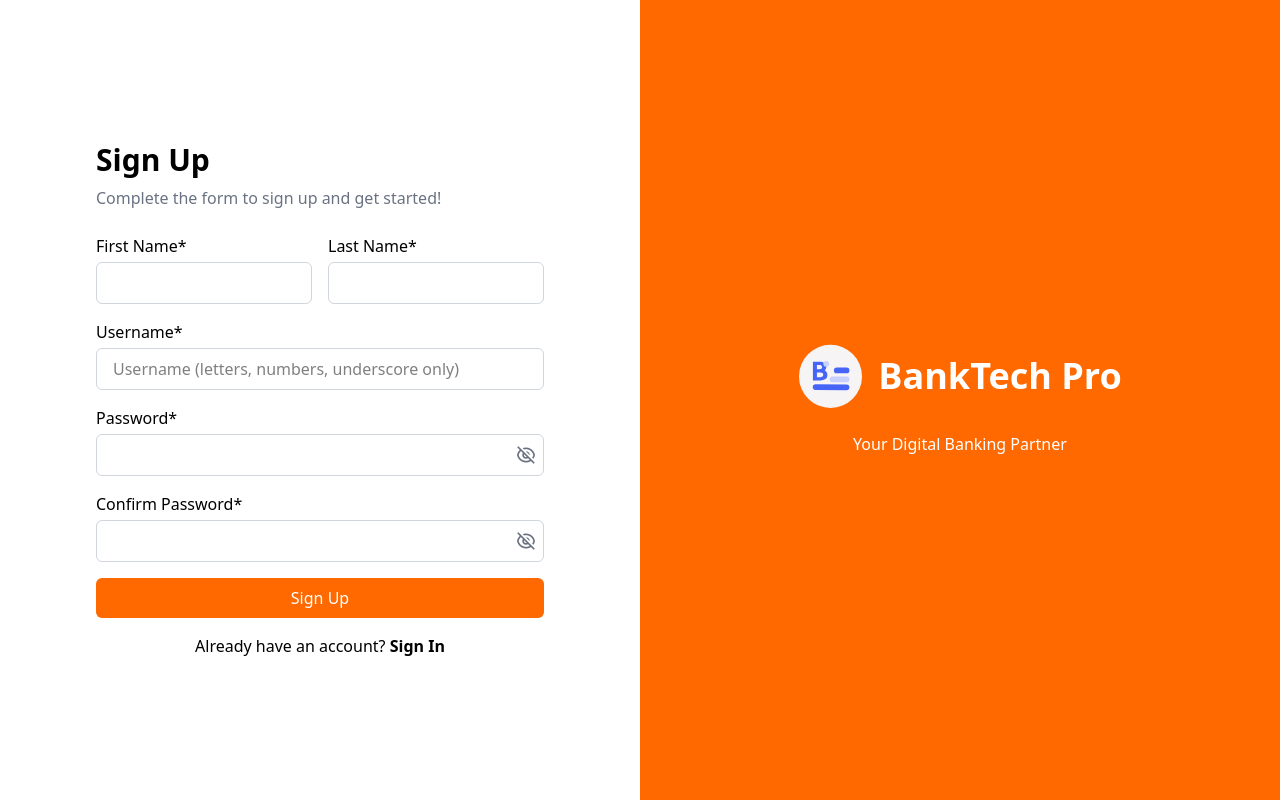
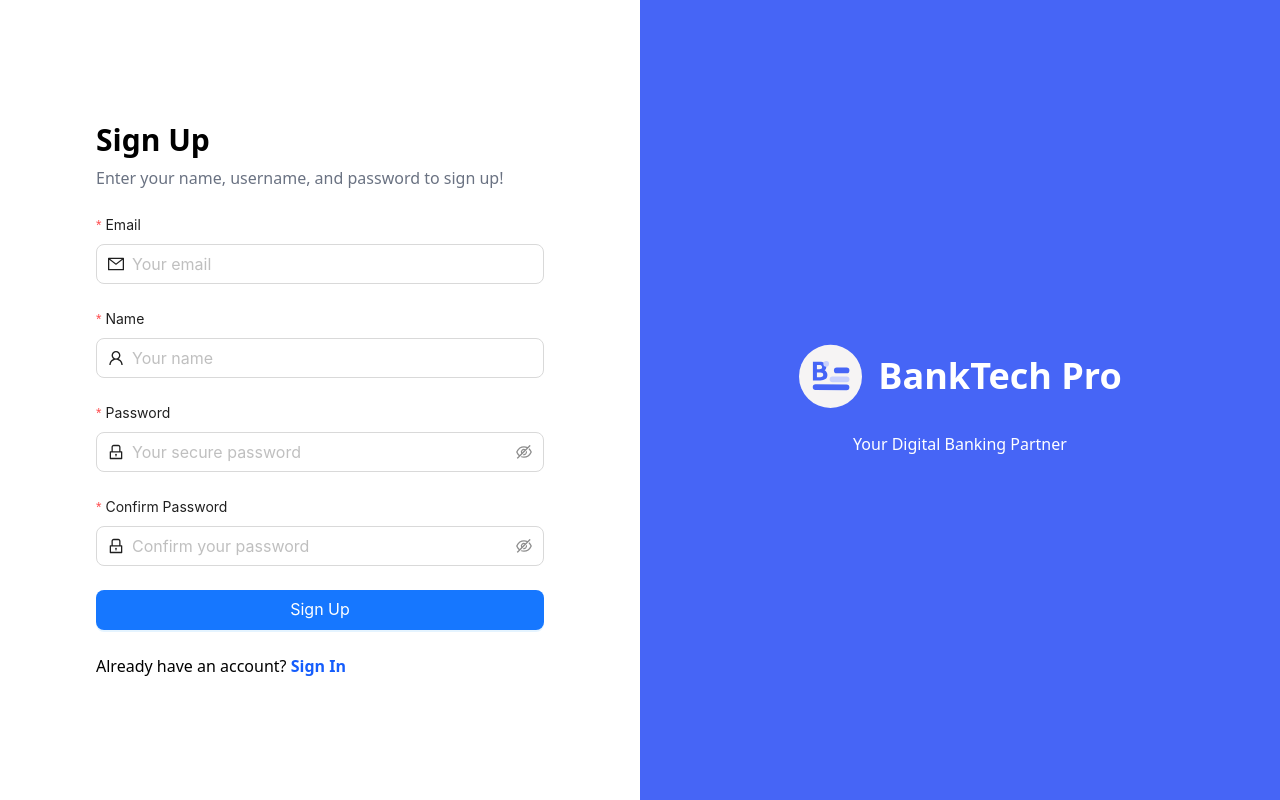
Before and after one commit to alfrendo-silalahi/banktech-pro, a React (Vite) app: page /signup in a window 1280 px wide. Built offline with nearby package versions, Linux system fonts and the light colour scheme; no server answers.

Commit message:
fix signin & signup

```diff
--- a/src/components/SignInForm.jsx
+++ b/src/components/SignInForm.jsx
@@ -1,6 +1,11 @@
 import { useState } from "react";
 import { Form, Input, Button, message } from "antd";
-import { UserOutlined, LockOutlined, LoadingOutlined } from "@ant-design/icons";
+import {
+  UserOutlined,
+  LockOutlined,
+  LoadingOutlined,
+  MailOutlined,
+} from "@ant-design/icons";
 import { useAuth } from "../context/AuthProvider";
 import { useActivity } from "../context/ActivityProvider";
 import { signInUser } from "../firebase/auth";
@@ -14,20 +19,27 @@ export default function SignInForm() {
   const onFinish = async (values) => {
     try {
       setLoading(true);
-      logActivity('login_attempt', 'auth', { username: values.username });
+      // logActivity("login_attempt", "auth", { username: values.username });
 
-      const result = await signInUser(values.username, values.password);
+      // Sign in with Firebase
+      const result = await signInUser(values.email, values.password);
 
       if (result.success) {
-        logActivity('login_success', 'auth', { username: values.username });
-        login(result.user);
+        // logActivity("login_success", "auth", { username: values.username });
+        login(result.user.accessToken);
         message.success("Sign in successful!");
       } else {
-        logActivity('login_failed', 'auth', { username: values.username, error: result.error });
+        // logActivity("login_failed", "auth", {
+        //   username: values.username,
+        //   error: result.error,
+        // });
         throw new Error(result.error);
       }
     } catch (err) {
-      logActivity('login_error', 'auth', { username: values.username, error: err.message });
+      // logActivity("login_error", "auth", {
+      //   username: values.username,
+      //   error: err.message,
+      // });
       form.resetFields();
       message.error(err.message || "Sign In Failed!");
     } finally {
@@ -43,16 +55,25 @@ export default function SignInForm() {
       onFinish={onFinish}
       requiredMark
     >
-      {/* Username */}
+      {/* Email */}
       <Form.Item
-        label="Username"
-        name="username"
-        rules={[{ required: true, message: "Username is required" }]}
+        label="Email"
+        name="email"
+        rules={[
+          {
+            required: true,
+            message: "Password is required",
+          },
+          {
+            type: "email",
+            message: "Invalid email format",
+          },
+        ]}
       >
         <Input
           size="large"
-          prefix={<UserOutlined className="mr-1" />}
-          placeholder="Your username"
+          placeholder="Your email"
+          prefix={<MailOutlined className="mr-1" />}
         />
       </Form.Item>
 
--- a/src/components/SignUpForm.jsx
+++ b/src/components/SignUpForm.jsx
@@ -1,6 +1,11 @@
 import { useState } from "react";
 import { Form, Input, Button, message } from "antd";
-import { UserOutlined, LockOutlined, LoadingOutlined } from "@ant-design/icons";
+import {
+  UserOutlined,
+  LockOutlined,
+  LoadingOutlined,
+  MailOutlined,
+} from "@ant-design/icons";
 import { useAuth } from "../context/AuthProvider";
 import { useActivity } from "../context/ActivityProvider";
 import { registerUser } from "../firebase/auth";
@@ -14,28 +19,35 @@ export default function SignUpForm() {
   const onFinish = async (values) => {
     try {
       setLoading(true);
-      logActivity('signup_attempt', 'auth', { username: values.username });
+      logActivity("signup_attempt", "auth", { username: values.username });
 
       const result = await registerUser(
-        values.username,
-        values.password,
-        values.firstName,
-        values.lastName
+        values.email,
+        values.name,
+        values.password
       );
 
       if (result.success) {
-        logActivity('signup_success', 'auth', {
+        logActivity("signup_success", "auth", {
           username: values.username,
-          accountNumber: result.accountNumber
+          accountNumber: result.accountNumber,
         });
-        login(result.user);
-        message.success(`Account created! Your account number: ${result.accountNumber}`);
+        login(result.user.token);
+        message.success(
+          `Account created! Your account number: ${result.accountNumber}`
+        );
       } else {
-        logActivity('signup_failed', 'auth', { username: values.username, error: result.error });
+        logActivity("signup_failed", "auth", {
+          username: values.username,
+          error: result.error,
+        });
         throw new Error(result.error);
       }
     } catch (err) {
-      logActivity('signup_error', 'auth', { username: values.username, error: err.message });
+      logActivity("signup_error", "auth", {
+        username: values.username,
+        error: err.message,
+      });
       message.error(err.message || "Sign Up Failed!");
     } finally {
       setLoading(false);
@@ -50,46 +62,38 @@ export default function SignUpForm() {
       onFinish={onFinish}
       requiredMark
     >
-      {/* First Name */}
+      {/* Email */}
       <Form.Item
-        label="First Name"
-        name="firstName"
-        rules={[{ required: true, message: "First name is required" }]}
+        label="Email"
+        name="email"
+        rules={[
+          {
+            required: true,
+            message: "Password is required",
+          },
+          {
+            type: "email",
+            message: "Invalid email format",
+          },
+        ]}
+      >
+        <Input
+          size="large"
+          placeholder="Your email"
+          prefix={<MailOutlined className="mr-1" />}
+        />
+      </Form.Item>
+
+      {/* Name */}
+      <Form.Item
+        label="Name"
+        name="name"
+        rules={[{ required: true, message: "Name is required" }]}
       >
         <Input
           size="large"
           prefix={<UserOutlined className="mr-1" />}
-          placeholder="Your first name"
-        />
-      </Form.Item>
-
-      {/* Last Name */}
-      <Form.Item
-        label="Last Name"
-        name="lastName"
-        rules={[{ required: true, message: "Last name is required" }]}
-      >
-        <Input
-          size="large"
-          prefix={<UserOutlined className="mr-1" />}
-          placeholder="Your last name"
-        />
-      </Form.Item>
-
-      {/* Username */}
-      <Form.Item
-        label="Username"
-        name="username"
-        rules={[
-          { required: true, message: "Username is required" },
-          { min: 3, message: "Username must be at least 3 characters" },
-          { pattern: /^[a-zA-Z0-9_]+$/, message: "Username can only contain letters, numbers, and underscores" }
-        ]}
-      >
-        <Input
-          size="large"
-          prefix={<UserOutlined className="mr-1" />}
-          placeholder="Your username"
+          placeholder="Your name"
         />
       </Form.Item>
 
@@ -99,7 +103,7 @@ export default function SignUpForm() {
         name="password"
         rules={[
           { required: true, message: "Password is required" },
-          { min: 6, message: "Password must be at least 6 characters" }
+          { min: 6, message: "Password must be at least 6 characters" },
         ]}
       >
         <Input.Password
@@ -113,15 +117,15 @@ export default function SignUpForm() {
       <Form.Item
         label="Confirm Password"
         name="confirmPassword"
-        dependencies={['password']}
+        dependencies={["password"]}
         rules={[
           { required: true, message: "Please confirm your password" },
           ({ getFieldValue }) => ({
             validator(_, value) {
-              if (!value || getFieldValue('password') === value) {
+              if (!value || getFieldValue("password") === value) {
                 return Promise.resolve();
               }
-              return Promise.reject(new Error('Passwords do not match!'));
+              return Promise.reject(new Error("Passwords do not match!"));
             },
           }),
         ]}
--- a/src/context/ActivityProvider.jsx
+++ b/src/context/ActivityProvider.jsx
@@ -1,6 +1,6 @@
 // Activity Logger Context Provider
-import { createContext, useContext } from 'react';
-import { useActivityTracker } from '../hooks/useActivityTracker';
+import { createContext, useContext } from "react";
+import { useActivityTracker } from "../hooks/useActivityTracker";
 
 const ActivityContext = createContext();
 
@@ -17,7 +17,7 @@ export function ActivityProvider({ children }) {
 export function useActivity() {
   const context = useContext(ActivityContext);
   if (!context) {
-    throw new Error('useActivity must be used within an ActivityProvider');
+    throw new Error("useActivity must be used within an ActivityProvider");
   }
   return context;
 }
--- a/src/pages/SignIn.jsx
+++ b/src/pages/SignIn.jsx
@@ -8,14 +8,14 @@ export default function SignIn() {
         <div className="max-w-md w-full">
           <h2 className="text-3xl font-bold mb-2">Sign In</h2>
           <p className="text-gray-500 mb-6">
-            Enter your username and password to sign in!
+            Enter your email and password to sign in!
           </p>
           <SignInForm />
           <p className="mt-4">
             Don’t have an account?{" "}
             <span
               className="font-semibold cursor-pointer text-blue-600 hover:text-blue-800"
-              onClick={() => window.location.href = '/signup'}
+              onClick={() => (window.location.href = "/signup")}
             >
               Sign Up
             </span>
--- a/src/pages/SignUp.jsx
+++ b/src/pages/SignUp.jsx
@@ -1,5 +1,6 @@
-import React, { useState } from "react";
+import { useState } from "react";
 import { useNavigate } from "react-router";
+import SignUpForm from "../components/SignUpForm";
 import { useAuth } from "../context/AuthProvider";
 import { useActivity } from "../context/ActivityProvider";
 import { registerUser } from "../firebase/auth";
@@ -25,16 +26,21 @@ export default function SignUp() {
     setError("");
 
     const usernameRegex = /^[a-zA-Z0-9_]{3,}$/;
-    const passwordRegex = /^(?=.*[a-z])(?=.*[A-Z])(?=.*\d)(?=.*[@$!%*#?&])[^\s]{8,}$/;
+    const passwordRegex =
+      /^(?=.*[a-z])(?=.*[A-Z])(?=.*\d)(?=.*[@$!%*#?&])[^\s]{8,}$/;
 
     if (!usernameRegex.test(username)) {
-      alert("Username harus minimal 3 karakter dan hanya boleh huruf, angka, dan underscore");
+      alert(
+        "Username harus minimal 3 karakter dan hanya boleh huruf, angka, dan underscore"
+      );
       setLoading(false);
       return;
     }
 
     if (!passwordRegex.test(password)) {
-      alert("Password harus minimal 8 karakter dan mengandung huruf besar, kecil, angka, dan simbol");
+      alert(
+        "Password harus minimal 8 karakter dan mengandung huruf besar, kecil, angka, dan simbol"
+      );
       setLoading(false);
       return;
     }
@@ -45,15 +51,18 @@ export default function SignUp() {
       return;
     }
 
-    logActivity('signup_attempt', 'auth', { username });
+    logActivity("signup_attempt", "auth", { username });
 
     const result = await registerUser(username, password, firstName, lastName);
     if (result.success) {
-      logActivity('signup_success', 'auth', { username, accountNumber: result.accountNumber });
+      logActivity("signup_success", "auth", {
+        username,
+        accountNumber: result.accountNumber,
+      });
       alert(`Registrasi berhasil! Account Number: ${result.accountNumber}`);
       login(result.user);
     } else {
-      logActivity('signup_failed', 'auth', { username, error: result.error });
+      logActivity("signup_failed", "auth", { username, error: result.error });
       setError(result.error || "Gagal registrasi. Coba lagi.");
     }
 
@@ -61,101 +70,137 @@ export default function SignUp() {
   };
 
   return (
+    // <div className="flex min-h-screen">
+    //   {/* Left Side - Form */}
+    //   <div className="w-full md:w-1/2 flex flex-col justify-center items-center px-8">
+    //     <div className="max-w-md w-full">
+    //       <h2 className="text-3xl font-bold mb-2">Sign Up</h2>
+    //       <p className="text-gray-500 mb-6">
+    //         Complete the form to sign up and get started!
+    //       </p>
+
+    //       <form onSubmit={handleSubmit} className="space-y-4">
+    //         <div className="flex gap-4">
+    //           <div className="w-1/2">
+    //             <label className="block mb-1 font-medium">First Name*</label>
+    //             <input
+    //               type="text"
+    //               value={firstName}
+    //               onChange={(e) => setFirstName(e.target.value)}
+    //               required
+    //               className="w-full px-4 py-2 rounded-md border border-gray-300 focus:outline-none focus:ring-2 focus:ring-orange-500"
+    //             />
+    //           </div>
+    //           <div className="w-1/2">
+    //             <label className="block mb-1 font-medium">Last Name*</label>
+    //             <input
+    //               type="text"
+    //               value={lastName}
+    //               onChange={(e) => setLastName(e.target.value)}
+    //               required
+    //               className="w-full px-4 py-2 rounded-md border border-gray-300 focus:outline-none focus:ring-2 focus:ring-orange-500"
+    //             />
+    //           </div>
+    //         </div>
+
+    //         <div>
+    //           <label className="block mb-1 font-medium">Username*</label>
+    //           <input
+    //             type="text"
+    //             value={username}
+    //             onChange={(e) => setUsername(e.target.value)}
+    //             required
+    //             placeholder="Username (letters, numbers, underscore only)"
+    //             className="w-full px-4 py-2 rounded-md border border-gray-300 focus:outline-none focus:ring-2 focus:ring-orange-500"
+    //           />
+    //         </div>
+
+    //         <div className="relative">
+    //           <label className="block mb-1 font-medium">Password*</label>
+    //           <input
+    //             type={showPassword ? "text" : "password"}
+    //             value={password}
+    //             onChange={(e) => setPassword(e.target.value)}
+    //             required
+    //             className="w-full px-4 py-2 rounded-md border border-gray-300 focus:outline-none focus:ring-2 focus:ring-orange-500 pr-10"
+    //           />
+    //           <button
+    //             type="button"
+    //             onClick={() => setShowPassword(!showPassword)}
+    //             className="absolute right-2 top-[35px] text-gray-500 text-xl"
+    //           >
+    //             <i className={showPassword ? "ri-eye-line" : "ri-eye-off-line"}></i>
+    //           </button>
+    //         </div>
+
+    //         <div className="relative">
+    //           <label className="block mb-1 font-medium">Confirm Password*</label>
+    //           <input
+    //             type={showConfirmPassword ? "text" : "password"}
+    //             value={confirmPassword}
+    //             onChange={(e) => setConfirmPassword(e.target.value)}
+    //             required
+    //             className="w-full px-4 py-2 rounded-md border border-gray-300 focus:outline-none focus:ring-2 focus:ring-orange-500 pr-10"
+    //           />
+    //           <button
+    //             type="button"
+    //             onClick={() => setShowConfirmPassword(!showConfirmPassword)}
+    //             className="absolute right-2 top-[35px] text-gray-500 text-xl"
+    //           >
+    //             <i className={showConfirmPassword ? "ri-eye-line" : "ri-eye-off-line"}></i>
+    //           </button>
+    //         </div>
+
+    //         <button
+    //           type="submit"
+    //           disabled={loading}
+    //           className="w-full bg-orange-500 text-white py-2 rounded-md hover:bg-orange-600 transition"
+    //         >
+    //           {loading ? "Registering..." : "Sign Up"}
+    //         </button>
+    //       </form>
+
+    //       <p className="mt-4 text-center">
+    //         Already have an account?{" "}
+    //         <span
+    //           className="font-semibold cursor-pointer text-black"
+    //           onClick={() => navigate("/signin")}
+    //         >
+    //           Sign In
+    //         </span>
+    //       </p>
+    //     </div>
+    //   </div>
+
+    //   {/* Right Side - Branding */}
+    //   <div className="hidden md:flex w-1/2 bg-orange-500 text-white flex-col justify-center items-center">
+    //     <div className="flex flex-col items-center">
+    //       <div className="flex items-center gap-4 mb-4">
+    //         <img
+    //           src="src/assets/LOGO.svg"
+    //           alt="logo"
+    //           className="h-16 w-16 object-contain"
+    //         />
+    //         <h1 className="text-4xl font-bold">BankTech Pro</h1>
+    //       </div>
+    //       <p className="text-center mt-2 px-8">Your Digital Banking Partner</p>
+    //     </div>
+    //   </div>
+    // </div>
     <div className="flex min-h-screen">
       {/* Left Side - Form */}
       <div className="w-full md:w-1/2 flex flex-col justify-center items-center px-8">
         <div className="max-w-md w-full">
           <h2 className="text-3xl font-bold mb-2">Sign Up</h2>
           <p className="text-gray-500 mb-6">
-            Complete the form to sign up and get started!
+            Enter your name, username, and password to sign up!
           </p>
-
-          <form onSubmit={handleSubmit} className="space-y-4">
-            <div className="flex gap-4">
-              <div className="w-1/2">
-                <label className="block mb-1 font-medium">First Name*</label>
-                <input
-                  type="text"
-                  value={firstName}
-                  onChange={(e) => setFirstName(e.target.value)}
-                  required
-                  className="w-full px-4 py-2 rounded-md border border-gray-300 focus:outline-none focus:ring-2 focus:ring-orange-500"
-                />
-              </div>
-              <div className="w-1/2">
-                <label className="block mb-1 font-medium">Last Name*</label>
-                <input
-                  type="text"
-                  value={lastName}
-                  onChange={(e) => setLastName(e.target.value)}
-                  required
-                  className="w-full px-4 py-2 rounded-md border border-gray-300 focus:outline-none focus:ring-2 focus:ring-orange-500"
-                />
-              </div>
-            </div>
-
-            <div>
-              <label className="block mb-1 font-medium">Username*</label>
-              <input
-                type="text"
-                value={username}
-                onChange={(e) => setUsername(e.target.value)}
-                required
-                placeholder="Username (letters, numbers, underscore only)"
-                className="w-full px-4 py-2 rounded-md border border-gray-300 focus:outline-none focus:ring-2 focus:ring-orange-500"
-              />
-            </div>
-
-            <div className="relative">
-              <label className="block mb-1 font-medium">Password*</label>
-              <input
-                type={showPassword ? "text" : "password"}
-                value={password}
-                onChange={(e) => setPassword(e.target.value)}
-                required
-                className="w-full px-4 py-2 rounded-md border border-gray-300 focus:outline-none focus:ring-2 focus:ring-orange-500 pr-10"
-              />
-              <button
-                type="button"
-                onClick={() => setShowPassword(!showPassword)}
-                className="absolute right-2 top-[35px] text-gray-500 text-xl"
-              >
-                <i className={showPassword ? "ri-eye-line" : "ri-eye-off-line"}></i>
-              </button>
-            </div>
-
-            <div className="relative">
-              <label className="block mb-1 font-medium">Confirm Password*</label>
-              <input
-                type={showConfirmPassword ? "text" : "password"}
-                value={confirmPassword}
-                onChange={(e) => setConfirmPassword(e.target.value)}
-                required
-                className="w-full px-4 py-2 rounded-md border border-gray-300 focus:outline-none focus:ring-2 focus:ring-orange-500 pr-10"
-              />
-              <button
-                type="button"
-                onClick={() => setShowConfirmPassword(!showConfirmPassword)}
-                className="absolute right-2 top-[35px] text-gray-500 text-xl"
-              >
-                <i className={showConfirmPassword ? "ri-eye-line" : "ri-eye-off-line"}></i>
-              </button>
-            </div>
-
-            <button
-              type="submit"
-              disabled={loading}
-              className="w-full bg-orange-500 text-white py-2 rounded-md hover:bg-orange-600 transition"
-            >
-              {loading ? "Registering..." : "Sign Up"}
-            </button>
-          </form>
-
-          <p className="mt-4 text-center">
+          <SignUpForm />
+          <p className="mt-4">
             Already have an account?{" "}
             <span
-              className="font-semibold cursor-pointer text-black"
-              onClick={() => navigate("/signin")}
+              className="font-semibold cursor-pointer text-blue-600 hover:text-blue-800"
+              onClick={() => (window.location.href = "/signin")}
             >
               Sign In
             </span>
@@ -164,7 +209,7 @@ export default function SignUp() {
       </div>
 
       {/* Right Side - Branding */}
-      <div className="hidden md:flex w-1/2 bg-orange-500 text-white flex-col justify-center items-center">
+      <div className="hidden md:flex w-1/2 bg-[#4665F6] text-white flex-col justify-center items-center">
         <div className="flex flex-col items-center">
           <div className="flex items-center gap-4 mb-4">
             <img
```
Also changed, not shown: src/firebase/auth.js (+49 -41 lines), 1 other file (tests, documents, lock files or other folders).
